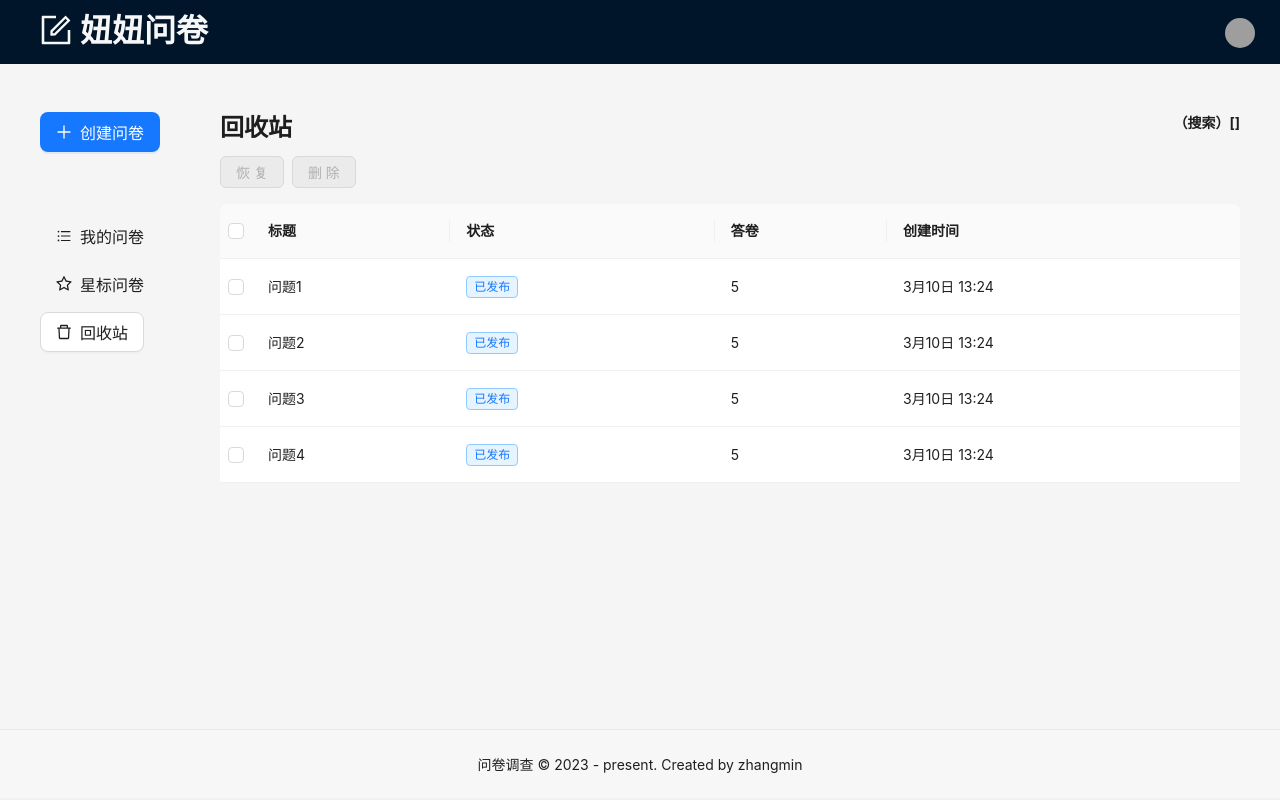
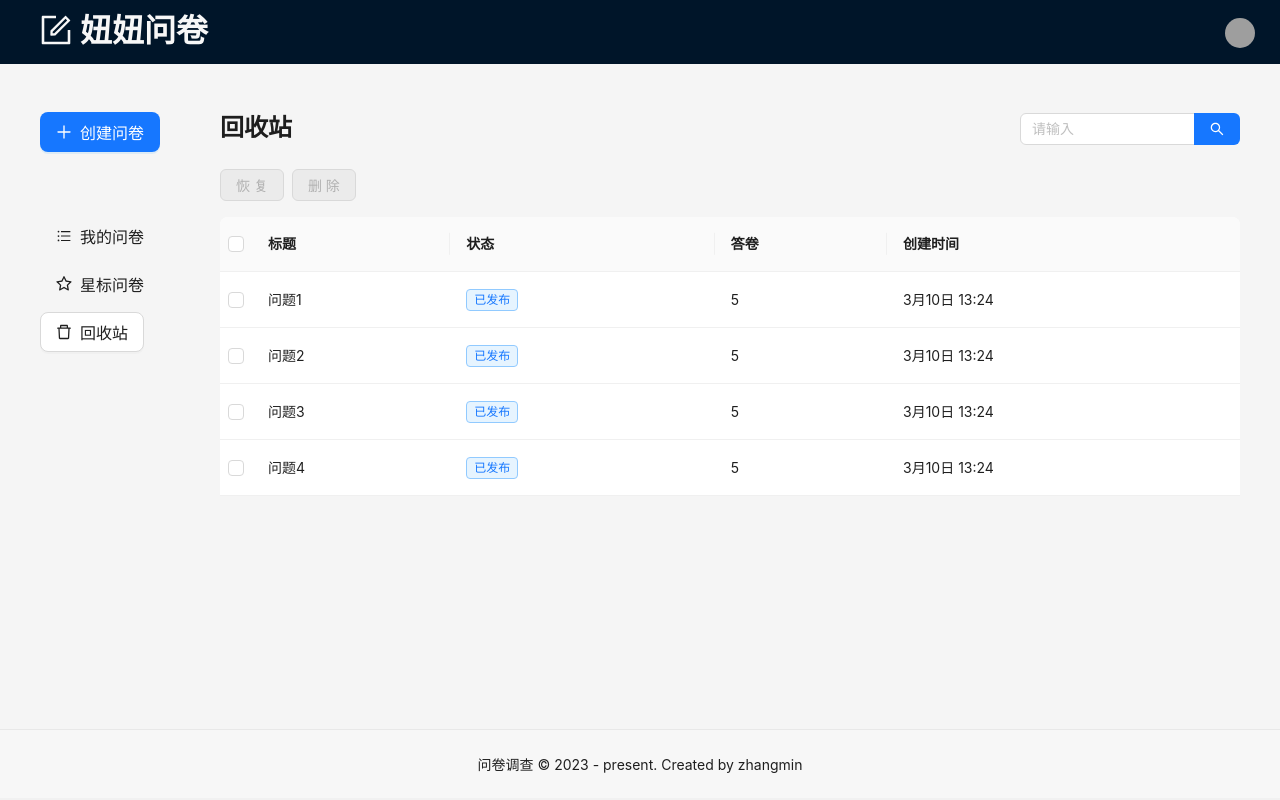
Before and after one commit to ZhangMin1998/react-ts-wenjuan, a React (Create React App) app: page /manage/trash in a window 1280 px wide. Built offline with nearby package versions, Linux system fonts and the light colour scheme; grey boxes are pictures that could not be loaded.

Commit message:
ListSearch搜索修改URL参数

```diff
--- a/src/components/ListSearch/ListSearch.tsx
+++ b/src/components/ListSearch/ListSearch.tsx
@@ -1,11 +1,16 @@
-import React, { FC, useState } from 'react'
+import React, { FC, useState, useEffect } from 'react'
 import type { ChangeEvent } from 'react'
 import styles from './ListSearch.module.scss'
 import { Input } from 'antd'
+import { useNavigate, useLocation, useSearchParams } from 'react-router-dom'
 
 const { Search } = Input
 
 const ListSearch: FC = () => {
+  const navigate = useNavigate()
+  const { pathname } = useLocation()
+  const [searchParams] = useSearchParams()
+
   // 受控组件
   const [value, setValue] = useState('')
   const handleChange = (event: ChangeEvent<HTMLInputElement>) => {
@@ -14,7 +19,17 @@ const ListSearch: FC = () => {
   }
   const handleSearch = (value: string) => {
     console.log('value:', value)
+    navigate({
+      pathname,
+      search: `keyword=${value}`
+    })
   }
+
+  useEffect(() => {
+    const newVal = searchParams.get('keyword') || ''
+    setValue(newVal)
+  }, [searchParams])
+
   return (
     <div>
       <Search placeholder="请输入" style={{width: '220px'}} value={value} onChange={handleChange} onSearch={handleSearch} allowClear enterButton />
--- a/src/pages/manage/Star.tsx
+++ b/src/pages/manage/Star.tsx
@@ -1,8 +1,9 @@
 import React, { FC, useState } from 'react'
 import styles from './common.module.scss'
+import { Typography, Empty } from 'antd'
+import { useTitle } from 'ahooks'
 import Card from '../../components/Card/Card'
-import { useTitle } from 'ahooks'
-import { Typography, Empty } from 'antd'
+import ListSearch from '../../components/ListSearch/ListSearch'
 
 const { Title } = Typography
 
@@ -23,7 +24,7 @@ const Star:FC = () => {
           <Title level={3}>星标问卷</Title>
         </div>
         <div className={styles.right}>
-          <h4>（搜索）</h4>
+          <ListSearch />
         </div>
       </div>
 
--- a/src/pages/manage/Trash.tsx
+++ b/src/pages/manage/Trash.tsx
@@ -3,6 +3,7 @@ import styles from './common.module.scss'
 import { Typography, Empty, Table, Tag, Button, Space, Modal, message } from 'antd'
 import { useTitle } from 'ahooks'
 import { ExclamationCircleOutlined } from '@ant-design/icons'
+import ListSearch from '../../components/ListSearch/ListSearch'
 
 const { Title } = Typography
 const { confirm } = Modal
@@ -80,7 +81,8 @@ const Trash:FC = () => {
           <Title level={3}>回收站</Title>
         </div>
         <div className={styles.right}>
-          <h4>（搜索）{JSON.stringify(selectedIds)}</h4>
+          <ListSearch />
+          {/* <h4>（搜索）{JSON.stringify(selectedIds)}</h4> */}
         </div>
       </div>
 
--- a/src/pages/manage/common.module.scss
+++ b/src/pages/manage/common.module.scss
@@ -5,7 +5,7 @@
   .left{
     flex: 1;
     h3{
-      margin-bottom: none;
+      margin-bottom: 25px;
     }
   }
   .right{
```
